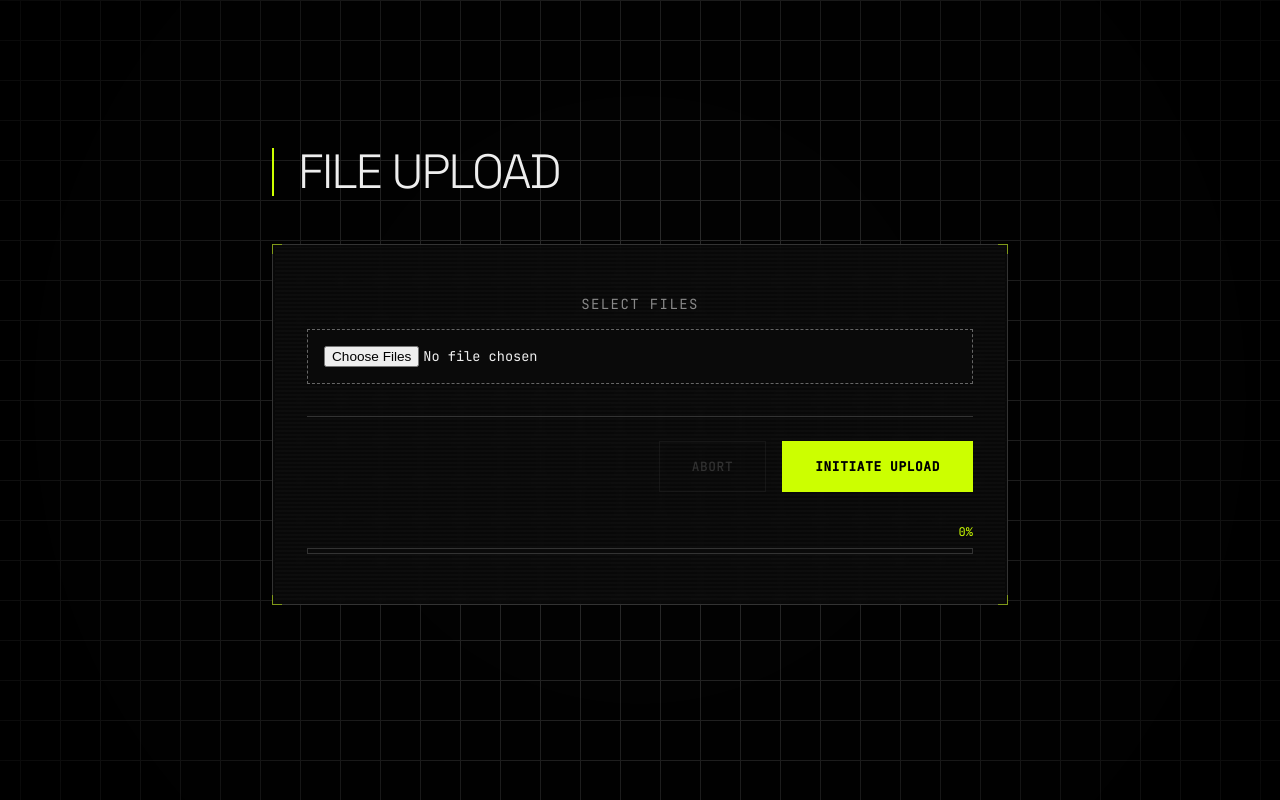
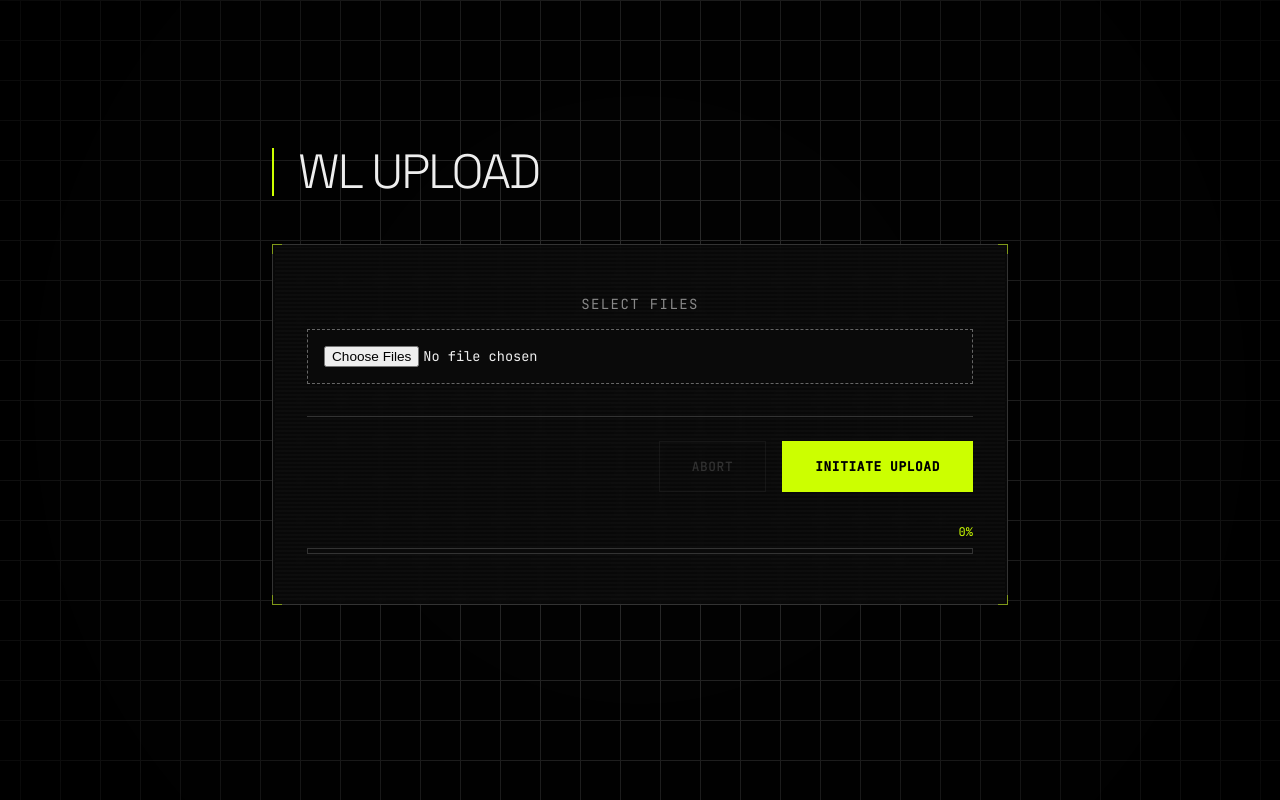
Before and after one commit to warmeaf/wl-upload, a website built with Vite: page examples/index.html in a window 1280 px wide. Built offline with nearby package versions, Linux system fonts and the light colour scheme; some packages are replaced by stand-ins of ours.

Commit message:
refactor: change header title from 'File Upload' to 'WL Upload' in index.html

```diff
--- a/examples/index.html
+++ b/examples/index.html
@@ -446,7 +446,7 @@
   <body>
     <div class="container">
       <header>
-        <h1>File Upload</h1>
+        <h1>WL Upload</h1>
       </header>
 
       <div class="upload-section">
```
